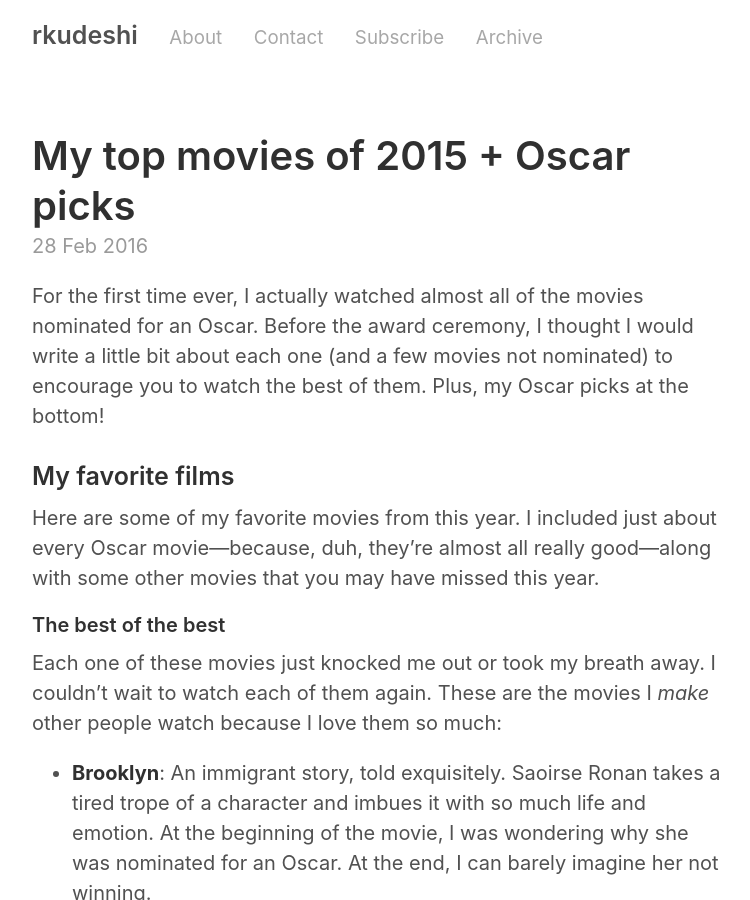
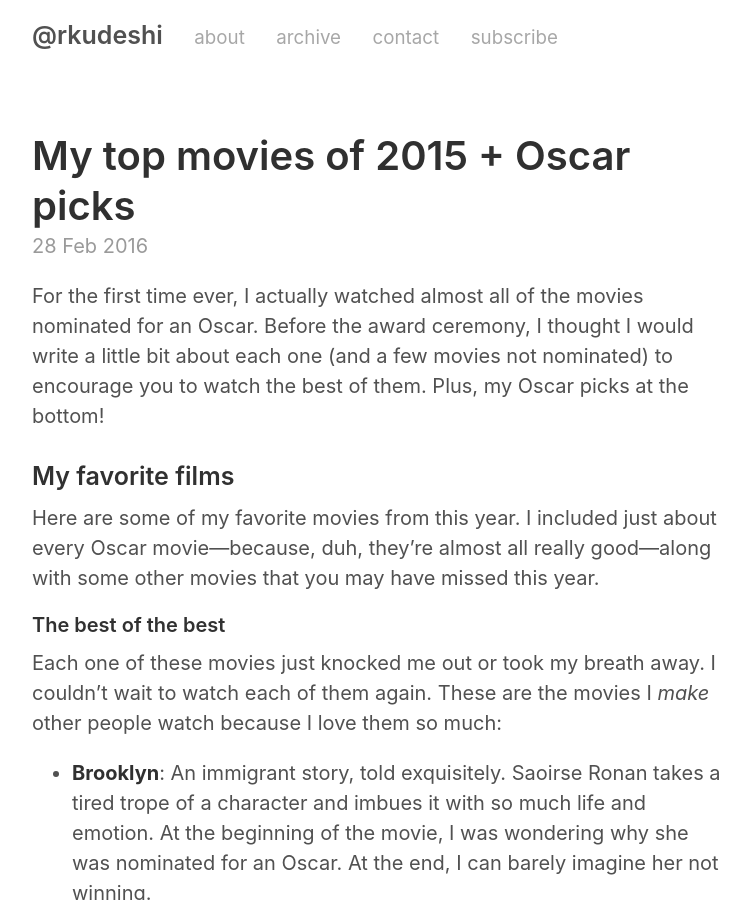
Before and after one commit to rkudeshi/rkudeshi.github.io, a Jekyll site: the page built from index.html, in a window 1280 px wide and 900 px high. Shown: the whole window, without its empty margins (258-1008 px from the left). Built offline with Jekyll 4.4.1, drawn with Linux system fonts in a browser that asks for light colours; the list of posts is cut into pages by our own code.

Commit message:
Update header links

```diff
--- a/_config.yml
+++ b/_config.yml
@@ -2,7 +2,7 @@
 permalink:           /:short_year/:i_month/:title
 
 # Setup
-title:               rkudeshi
+title:               "@rkudeshi"
 tagline:             Trying to figure out this GitHub Pages thing!
 url:                 http://rkudeshi.github.io
 paginate:            5
@@ -36,7 +36,7 @@ gems:
 # ##########
 # List of pages
 pages_list:
-  About: '/about'
-  Contact: '/contact'
-  Subscribe: '/subscribe'
-  Archive: '/archive'
+  about: '/about'
+  archive: '/archive'
+  contact: '/contact'
+  subscribe: '/subscribe'
```
